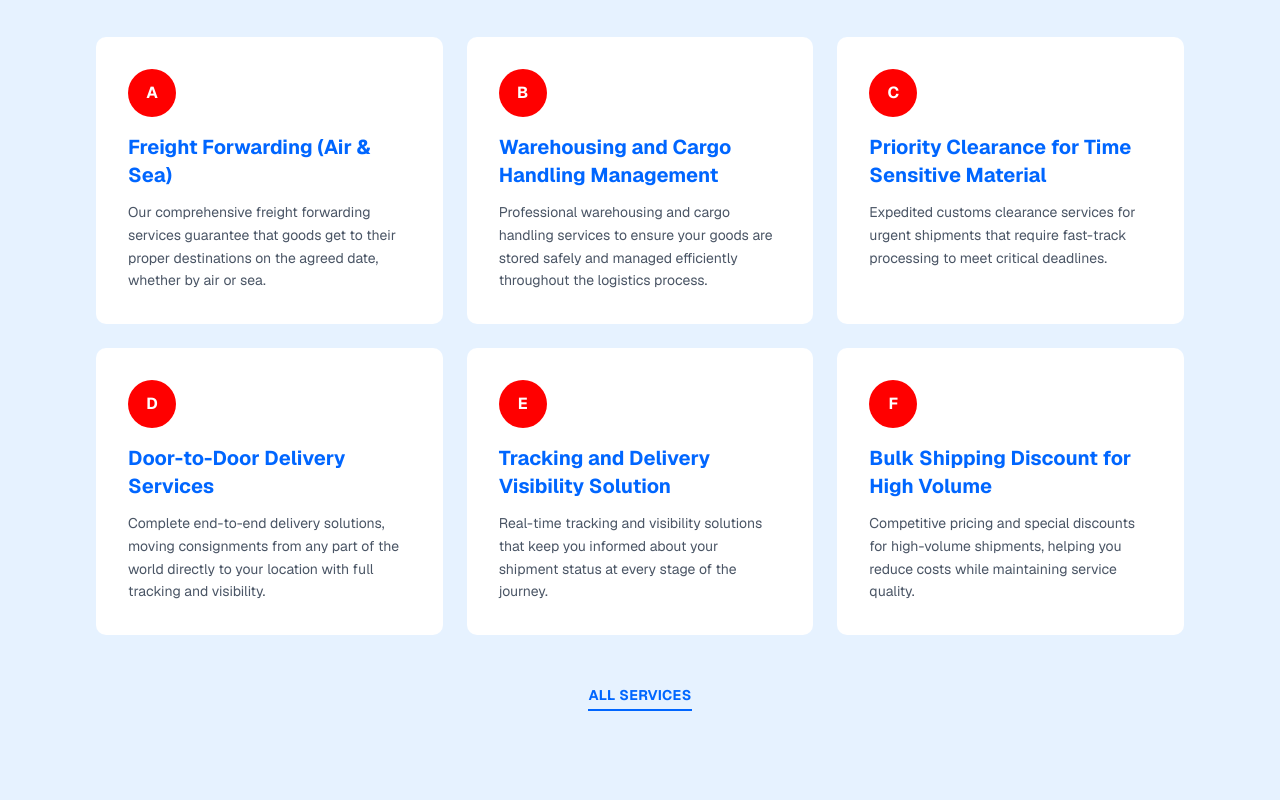
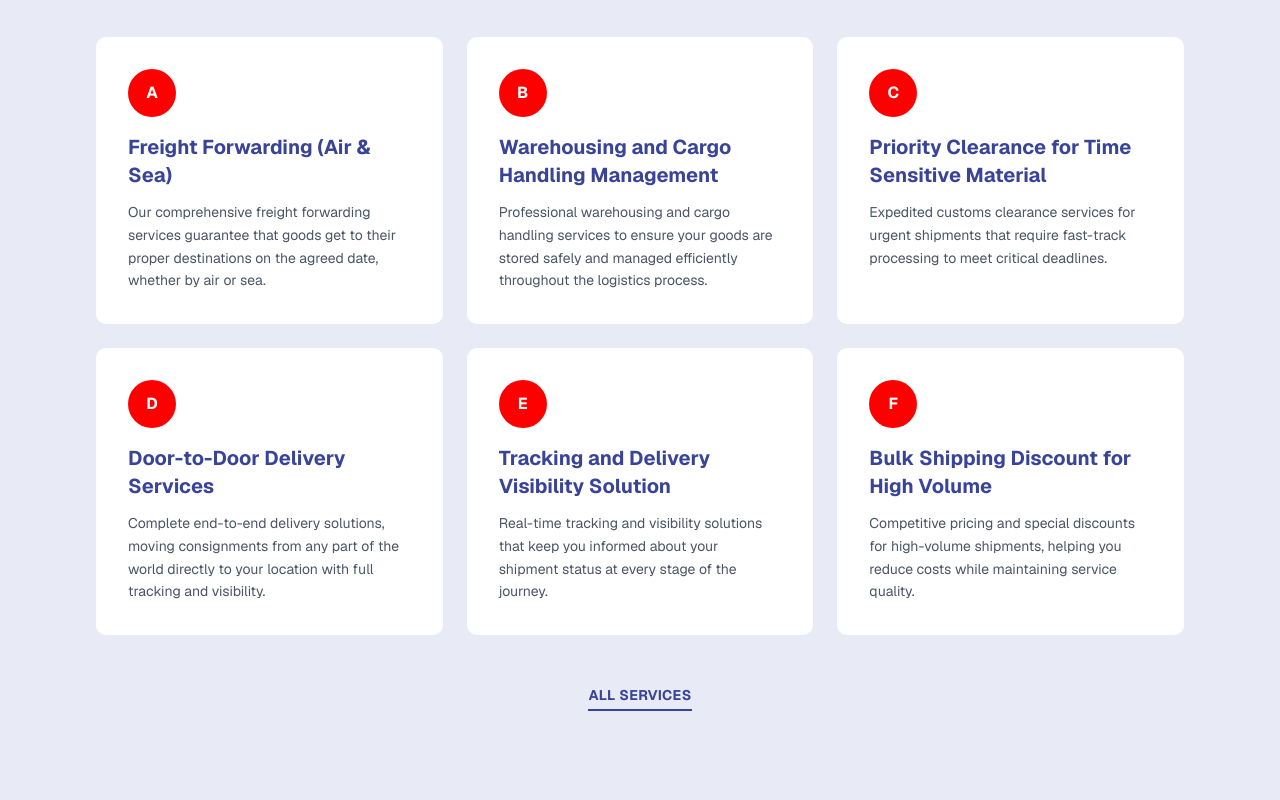
Before and after one commit to Klainnoble1/Kikiexprez, a Next.js app: page / in a window 1280 px wide. Shown: the part 1100-1900 px from the top of the page. Built offline with nearby package versions, Linux system fonts and the light colour scheme.

Commit message:
Update blue color to TFL deep blue (#394498) for better contrast with red

```diff
--- a/app/about/page.tsx
+++ b/app/about/page.tsx
@@ -160,7 +160,7 @@ export default function About() {
       <section className="py-16 md:py-24">
         <div className="max-w-6xl mx-auto px-4 md:px-8">
           <div className="grid md:grid-cols-2 gap-12 mb-16">
-            <div className="bg-[#E6F2FF] p-8 md:p-10 rounded-lg">
+            <div className="bg-[#E8EBF5] p-8 md:p-10 rounded-lg">
               <h2 className="text-2xl md:text-3xl font-bold text-navy-blue mb-4">Our Mission</h2>
               <p className="text-base md:text-lg text-gray-700 leading-relaxed">
                 To deliver reliable, efficient, and innovative logistics solutions that connect businesses across borders and ensure seamless cargo movement through world-class freight forwarding, warehousing, and door-to-door delivery.
--- a/app/globals.css
+++ b/app/globals.css
@@ -4,9 +4,9 @@
 @custom-variant dark (&:is(.dark *));
 
 :root {
-  /* Brand colors: White, Samsung Blue, YouTube Red */
+  /* Brand colors: White, TFL Deep Blue, YouTube Red */
   --light-blue: #E8F4F8;
-  --navy-blue: #0066FF; /* Samsung Blue */
+  --navy-blue: #394498; /* TFL Deep Blue */
   --red-accent: #FF0000; /* YouTube Red */
 
   --background: oklch(1 0 0);
@@ -135,10 +135,10 @@
     @apply bg-[#E8F4F8];
   }
   .text-navy-blue {
-    @apply text-[#0066FF];
+    @apply text-[#394498];
   }
   .bg-navy-blue {
-    @apply bg-[#0066FF];
+    @apply bg-[#394498];
   }
   .text-red-accent {
     @apply text-[#FF0000];
@@ -150,6 +150,6 @@
     @apply border-[#FF0000];
   }
   .border-navy-blue {
-    @apply border-[#0066FF];
+    @apply border-[#394498];
   }
 }
--- a/components/pricing.tsx
+++ b/components/pricing.tsx
@@ -43,7 +43,7 @@ export default function Pricing() {
         </div>
 
         {/* Air Freight Rates Box */}
-        <div className="bg-[#E6F2FF] rounded-lg p-12 border-l-4 border-red-accent max-w-2xl mx-auto">
+        <div className="bg-[#E8EBF5] rounded-lg p-12 border-l-4 border-red-accent max-w-2xl mx-auto">
           <h3 className="text-2xl font-bold text-navy-blue mb-6 text-center">Air Freight Rates</h3>
           <div className="space-y-4 text-center">
             <div>
--- a/components/services.tsx
+++ b/components/services.tsx
@@ -27,7 +27,7 @@ const services = [
 
 export default function Services() {
   return (
-    <section className="bg-[#E6F2FF] py-16 md:py-24">
+    <section className="bg-[#E8EBF5] py-16 md:py-24">
       <div className="max-w-6xl mx-auto px-4 sm:px-6 lg:px-8">
         <div className="text-center mb-16">
           <h2 className="text-4xl md:text-5xl font-bold text-navy-blue mb-4">
```
